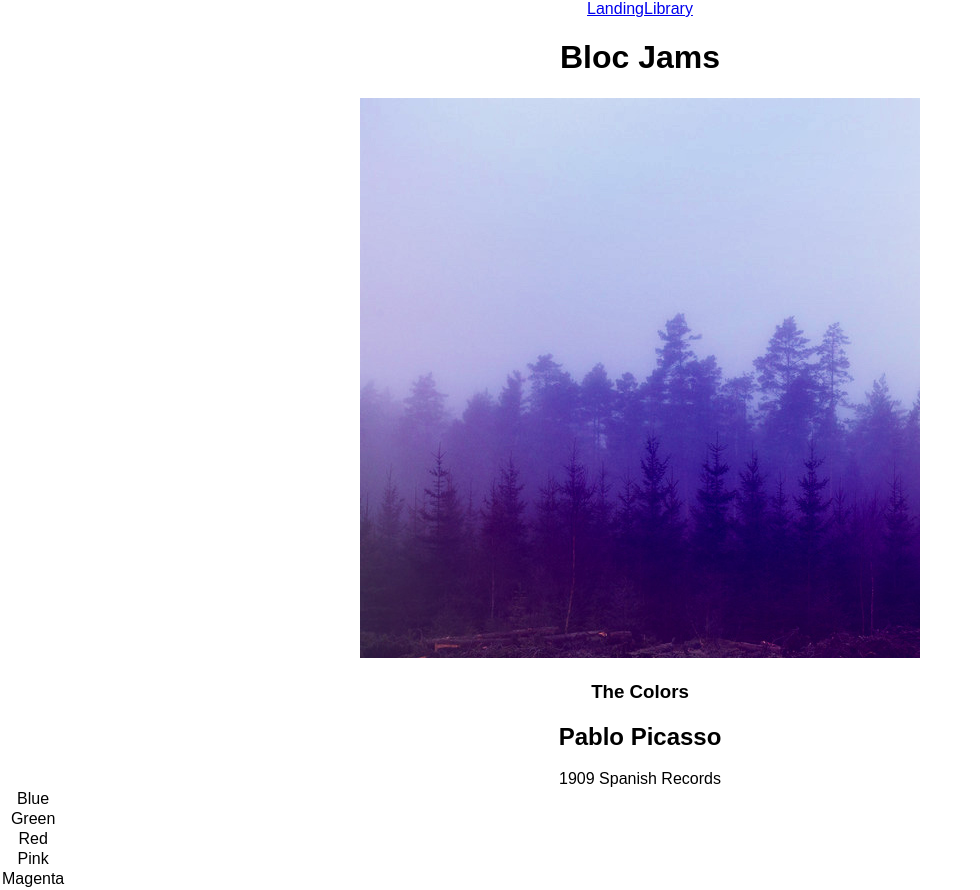
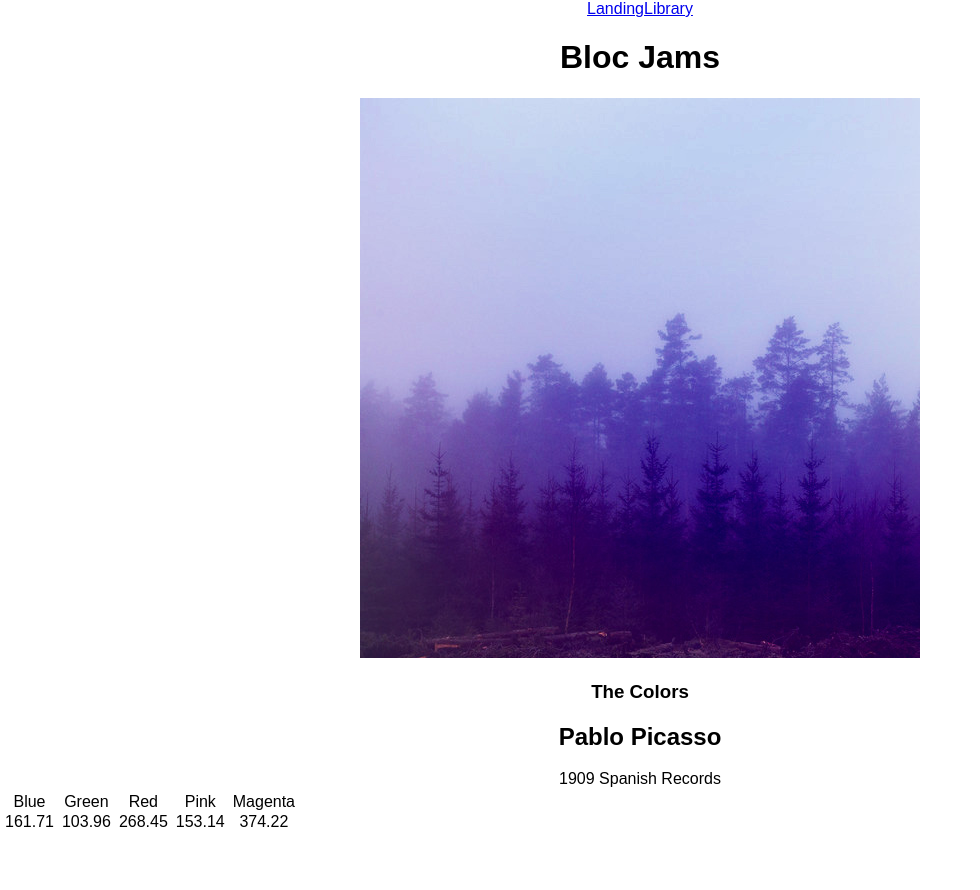
Before and after one commit to RandyGoldsmith/bloc-jams-react, a React (Create React App) app: page /album/the-colors in a window 1280 px wide. Shown: the whole page, without its empty margins (0-980 px from the left). After the commit the page ends 836 px from the top, so only its background shows below. Built offline with nearby package versions, Linux system fonts and the light colour scheme.

Commit message:
added td

```diff
--- a/src/components/Album.js
+++ b/src/components/Album.js
@@ -37,7 +37,11 @@ class Album extends Component {
          			<tbody>
          			{
          				this.state.album.songs.map( (song, index) =>
-							 <tr key={index}>{song.title}</tr>
+							 <td key={index}>
+							 	<tr>{song.title}</tr>
+							 	<tr>{song.duration}</tr>
+							 </td>
+
 						)
          			}
          			</tbody>
```
